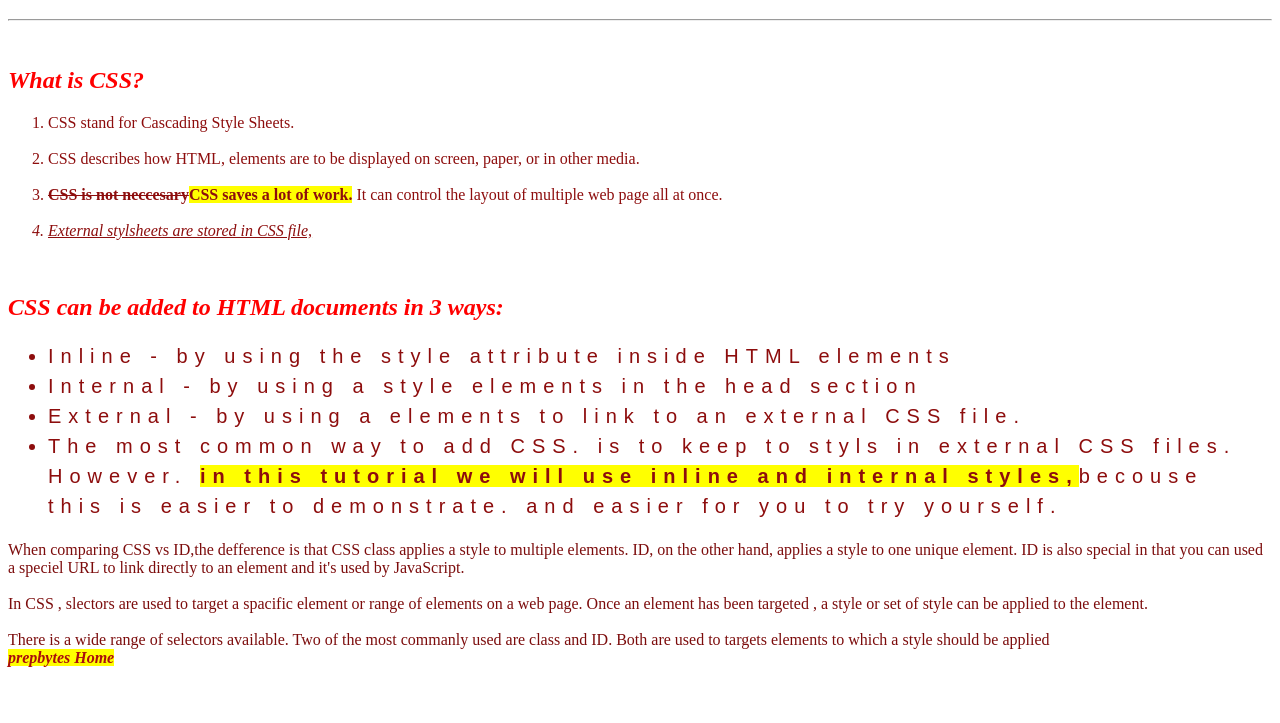
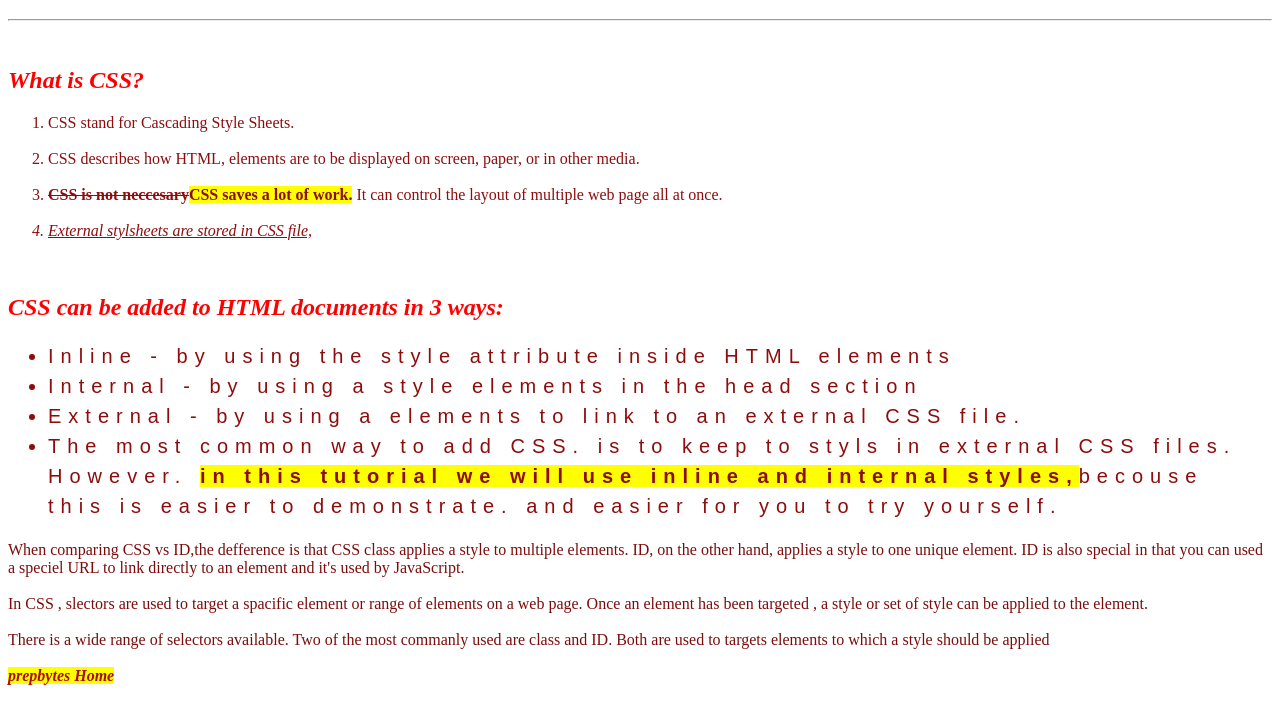
Before and after one commit to firoj905800/hands-on-1css, a plain HTML site: page index.html in a window 1280 px wide. Shown: the part 61-784 px from the top of the page. Drawn offline with Linux system fonts and the light colour scheme.

Commit message:
Update index.html

```diff
--- a/index.html
+++ b/index.html
@@ -26,7 +26,7 @@
     <p>
         When comparing CSS vs ID,the defference is that CSS class applies a style to multiple elements. ID, on the other hand, applies a style to one unique element. ID is also special in that you can used a speciel URL to link directly to an element and it's used by JavaScript.<br><br>
         In CSS , slectors are used to target a spacific element or range of elements on a web page. Once an element has been targeted , a style or set of style can be applied to the element.<br><br>
-        There is a wide range of selectors available. Two of the most commanly used are class and ID. Both are used to targets elements to which a style should be applied<br>
+        There is a wide range of selectors available. Two of the most commanly used are class and ID. Both are used to targets elements to which a style should be applied<br><br>
         <a href="https://www.prepbytes.com"><span id="item-seven">prepbytes Home</span></a>
 
     </p>
```
